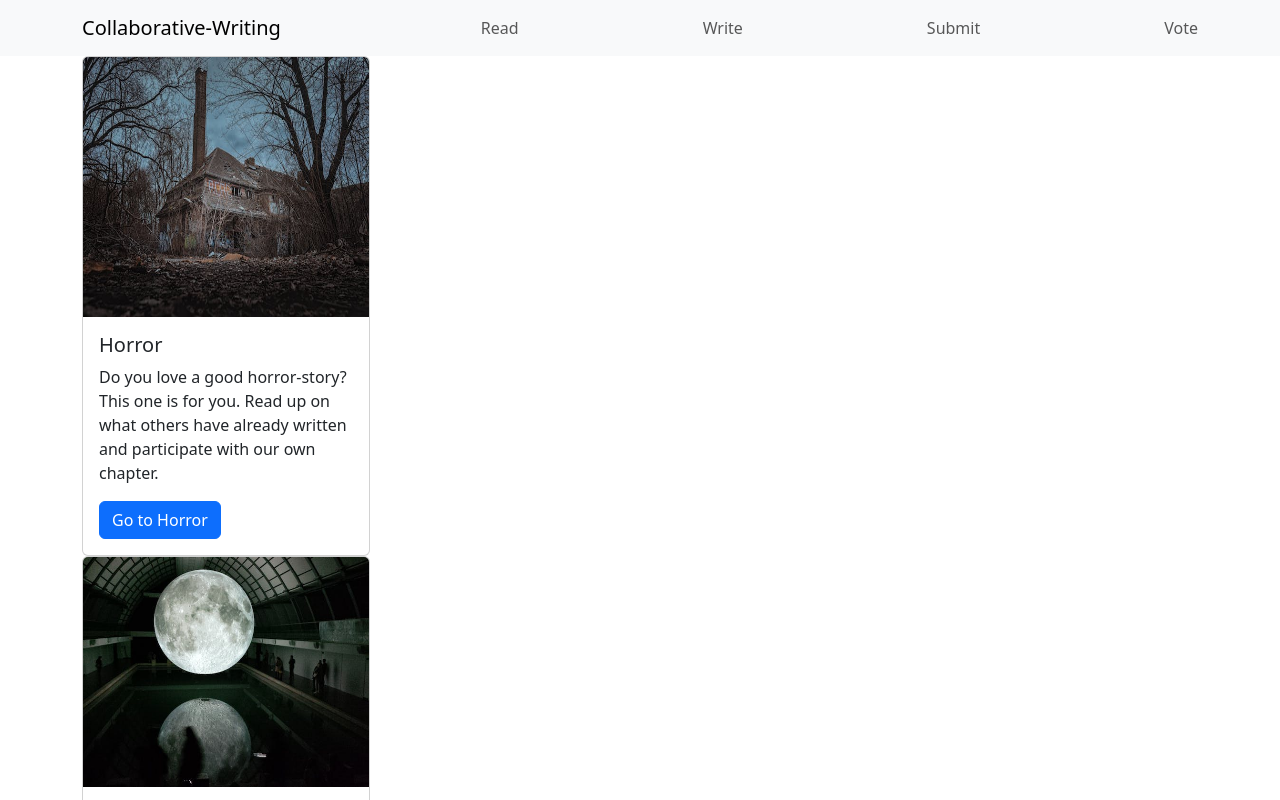
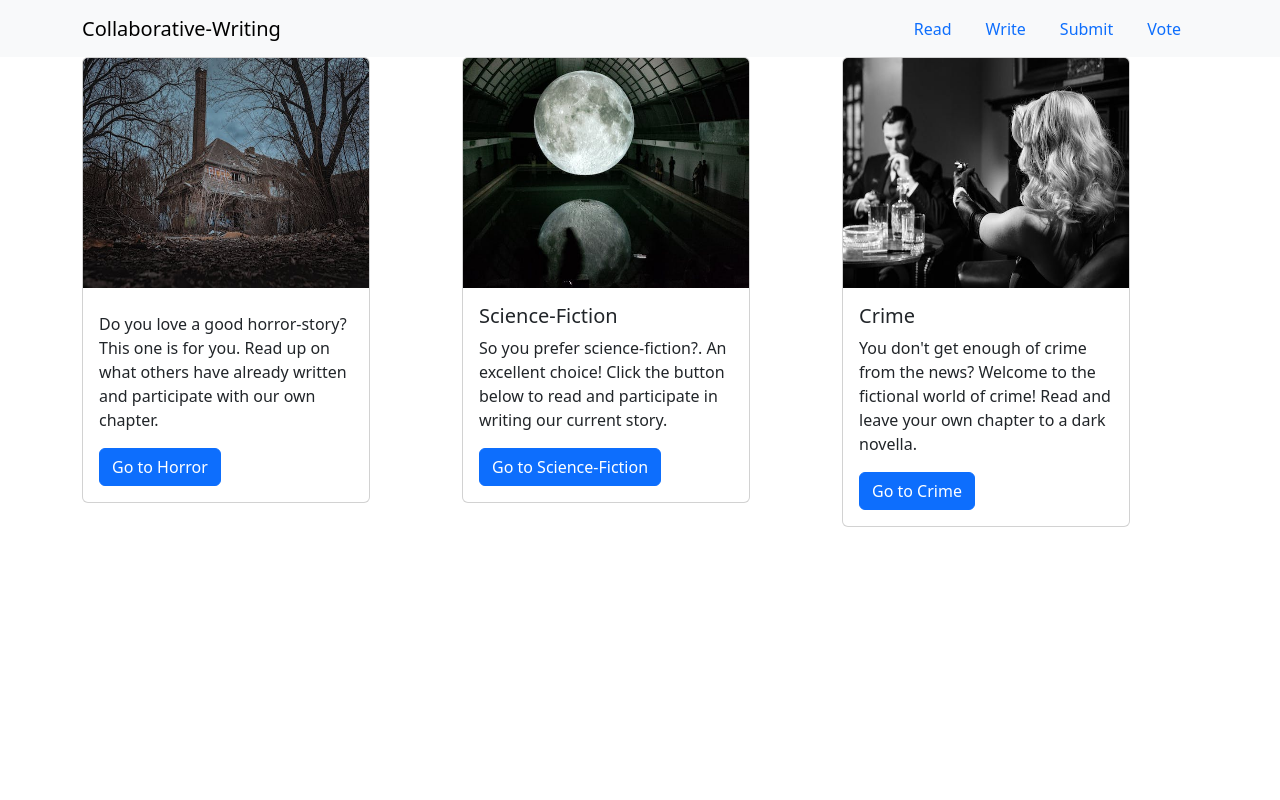
Before and after one commit to KatjaOllila/bootstrap-test, a plain HTML site: page index.html in a window 1280 px wide. Shown: the top 800 px of the page. Drawn offline with nearby package versions, Linux system fonts and the light colour scheme.

Commit message:
changed image and added closing div tags

```diff
--- a/index.html
+++ b/index.html
@@ -5,35 +5,38 @@
     <meta name="viewport" content="width=device-width, initial-scale=1.0">
     <link rel="stylesheet" href="styles/normalize.css">
     <link rel="stylesheet" href="https://cdn.jsdelivr.net/npm/bootstrap@5.3.2/dist/css/bootstrap.min.css">
-    <title>Document</title>
+    <title>Our Writing Life</title>
 </head>
 <body>
     <nav class="navbar sticky-top bg-body-tertiary">
         <div class="container-md">
             <a class="navbar-brand" href="#">Collaborative-Writing</a>
-          <span class="navbar-text">
-            Read
-          </span>
-          <span class="navbar-text">
-            Write
-          </span>
-          <span class="navbar-text">
-            Submit
-          </span>
-          <span class="navbar-text">
-            Vote
-          </span>
+            <ul class="nav nav-tabs card-header-tabs">
+                <li class="nav-item">
+                    <a class="nav-link" href="#">Read</a>
+                </li>
+                <li class="nav-item">
+                    <a class="nav-link" href="#">Write</a>
+                </li>
+                <li class="nav-item">
+                    <a class="nav-link" href="#">Submit</a>
+                </li>
+                <li class="nav-item">
+                    <a class="nav-link" href="#">Vote</a>
+                </li>
+              </ul>
         </div>
     </nav>
     <div class="container">
         <div class="row">
             <div class="col">
                 <div class="card" style="width: 18rem;">
-                    <img src="images/horror.jpeg" width="100" height="260" class="card-img-top" alt="An abandoned house">
+                    <img src="images/horror.jpeg" width="100" height="230" class="card-img-top" alt="An abandoned house">
                     <div class="card-body">
-                    <h5 class="card-title">Horror</h5>
+                        <h5 class="card-title"></h5>
                         <p class="card-text">Do you love a good horror-story? This one is for you. Read up on what others have already written and participate with our own chapter.</p>
                         <a href="#" class="btn btn-primary">Go to Horror</a>
+                    </div>
                 </div>
             </div>
             <div class="col">
@@ -45,13 +48,15 @@
                         <a href="#" class="btn btn-primary">Go to Science-Fiction</a>
                     </div>
                 </div>
+            </div>
             <div class="col">
                 <div class="card" style="width: 18rem;">
-                    <img src="images/crim.jpeg" width="100" height="270" class="card-img-top" alt="A woman with a gun">
+                    <img src="images/crime.jpeg" width="100" height="230" class="card-img-top" alt="A woman with a gun">
                     <div class="card-body">
                         <h5 class="card-title">Crime</h5>
                         <p class="card-text">You don't get enough of crime from the news? Welcome to the fictional world of crime! Read and leave your own chapter to a dark novella.</p>
                         <a href="#" class="btn btn-primary">Go to Crime</a>
+                    </div>
                 </div>
             </div>
         </div>
```
Also changed, not shown: images/crim.jpeg (deleted), images/crime.jpeg (added). Lines whose indentation alone changed are shown as unchanged.
